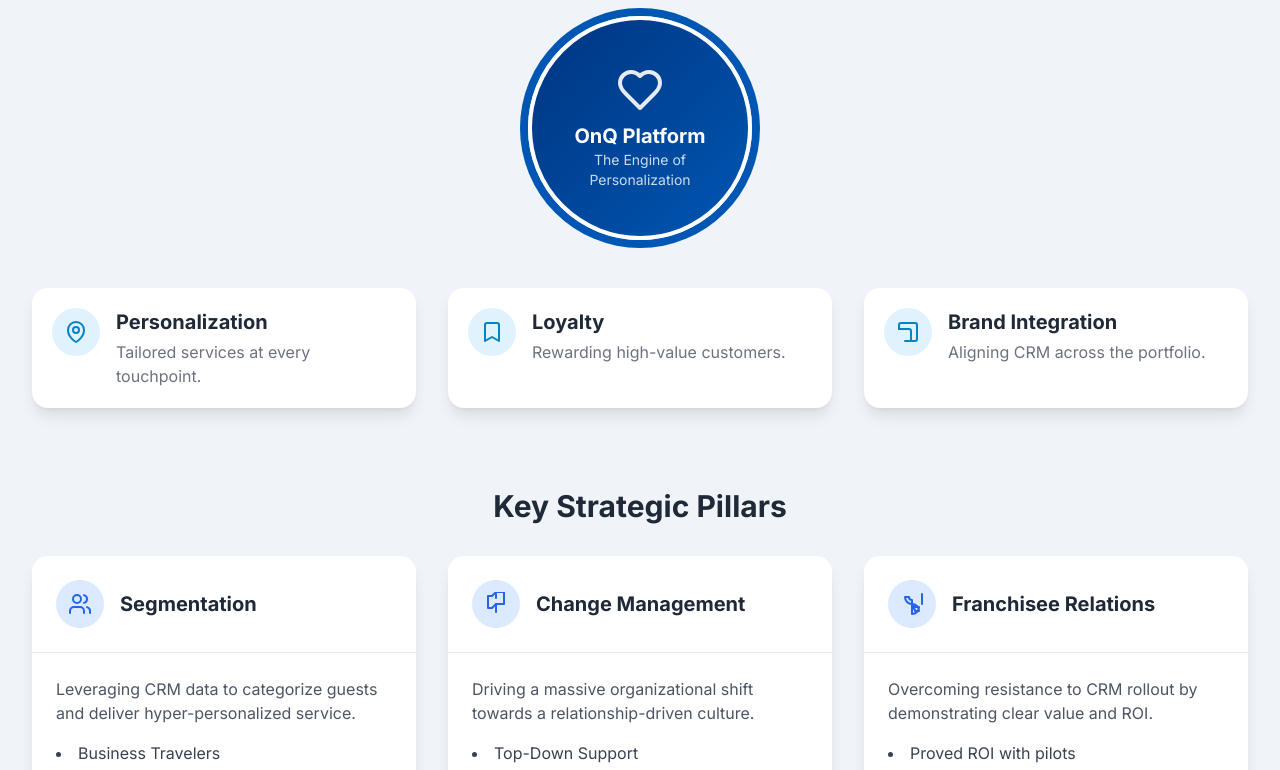
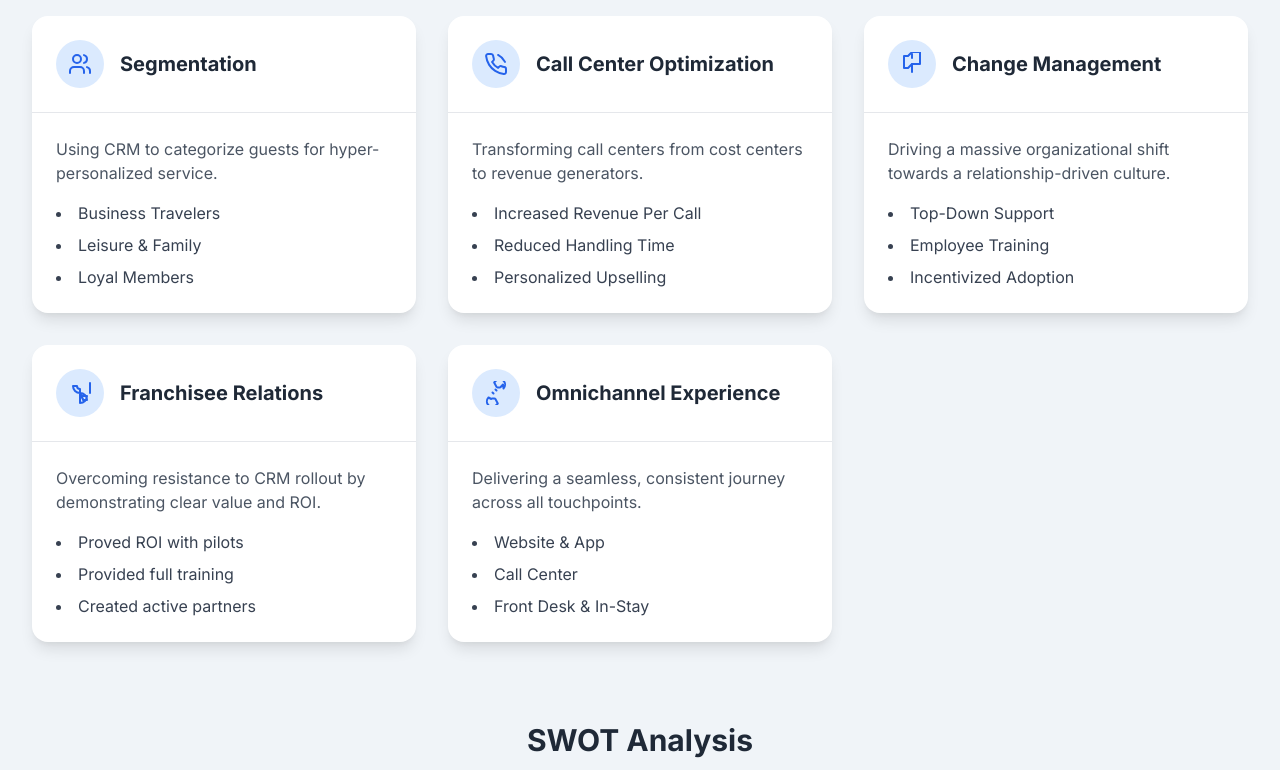
Before and after one commit to rahulxcodex/histon-hotels, a plain HTML site: page index.html in a window 1280 px wide. Shown: the part 496-1266 px from the top of the page. Drawn offline with nearby package versions, Linux system fonts and the light colour scheme.

Commit message:
Update index.html

```diff
--- a/index.html
+++ b/index.html
@@ -186,41 +186,34 @@
                 </div>
             </section>
 
-            <!-- CRM Strategy Section -->
+            <!-- Executing the Strategy Section -->
             <section class="mb-12 md:mb-20">
-                <h2 class="text-2xl sm:text-3xl font-bold text-center text-gray-800 mb-8">Core CRM Strategy</h2>
-                 <div class="relative flex justify-center items-center mb-10 md:mb-12">
-                     <div class="central-hub w-48 h-48 sm:w-56 sm:h-56 rounded-full flex flex-col justify-center items-center text-center p-4">
-                        <svg xmlns="http://www.w3.org/2000/svg" width="48" height="48" viewBox="0 0 24 24" fill="none" stroke="currentColor" stroke-width="2" stroke-linecap="round" stroke-linejoin="round" class="w-10 h-10 sm:w-12 sm:h-12 mb-2 opacity-90"><path d="M19 14c1.49-1.46 3-3.21 3-5.5A5.5 5.5 0 0 0 16.5 3c-1.76 0-3 .5-4.5 2-1.5-1.5-2.74-2-4.5-2A5.5 5.5 0 0 0 2 8.5c0 2.3 1.5 4.05 3 5.5l7 7Z"></path></svg>
-                        <h3 class="font-bold text-lg sm:text-xl leading-tight">OnQ Platform</h3>
-                        <p class="text-xs sm:text-sm opacity-80">The Engine of Personalization</p>
-                    </div>
-                </div>
-                <div class="grid grid-cols-1 md:grid-cols-2 lg:grid-cols-3 gap-6 md:gap-8">
-                    <div class="card p-5"><div class="flex items-start"><div class="crm-icon-bg p-3 rounded-full mr-4"><svg xmlns="http://www.w3.org/2000/svg" width="24" height="24" viewBox="0 0 24 24" fill="none" stroke="currentColor" stroke-width="2" stroke-linecap="round" stroke-linejoin="round"><path d="M12 22s-8-4.5-8-11.8A8 8 0 0 1 12 2a8 8 0 0 1 8 8.2c0 7.3-8 11.8-8 11.8z"></path><circle cx="12" cy="10" r="3"></circle></svg></div><div><h3 class="text-xl font-bold text-gray-800">Personalization</h3><p class="text-gray-500 mt-1">Tailored services at every touchpoint.</p></div></div></div>
-                    <div class="card p-5"><div class="flex items-start"><div class="crm-icon-bg p-3 rounded-full mr-4"><svg xmlns="http://www.w3.org/2000/svg" width="24" height="24" viewBox="0 0 24 24" fill="none" stroke="currentColor" stroke-width="2" stroke-linecap="round" stroke-linejoin="round"><path d="m19 21-7-4-7 4V5a2 2 0 0 1 2-2h10a2 2 0 0 1 2 2v16z"></path></svg></div><div><h3 class="text-xl font-bold text-gray-800">Loyalty</h3><p class="text-gray-500 mt-1">Rewarding high-value customers.</p></div></div></div>
-                    <div class="card p-5"><div class="flex items-start"><div class="crm-icon-bg p-3 rounded-full mr-4"><svg xmlns="http://www.w3.org/2000/svg" width="24" height="24" viewBox="0 0 24 24" fill="none" stroke="currentColor" stroke-width="2" stroke-linecap="round" stroke-linejoin="round"><path d="M3 9V5a2 2 0 0 1 2-2h14a2 2 0 0 1 2 2v14a2 2 0 0 1-2 2H9"></path><path d="M3 9h10a2 2 0 0 1 2 2v10"></path></svg></div><div><h3 class="text-xl font-bold text-gray-800">Brand Integration</h3><p class="text-gray-500 mt-1">Aligning CRM across the portfolio.</p></div></div></div>
-                </div>
-            </section>
-
-            <!-- New Strategic Pillars Section -->
-            <section class="mb-12 md:mb-20">
-                <h2 class="text-2xl sm:text-3xl font-bold text-center text-gray-800 mb-8">Key Strategic Pillars</h2>
-                <div class="grid grid-cols-1 lg:grid-cols-3 gap-8">
+                <h2 class="text-2xl sm:text-3xl font-bold text-center text-gray-800 mb-8">Executing the Strategy</h2>
+                <div class="grid grid-cols-1 md:grid-cols-2 lg:grid-cols-3 gap-8">
                     <!-- Customer Segmentation -->
                     <div class="card">
                         <div class="card-header"><div class="strat-icon p-3 rounded-full mr-4"><svg xmlns="http://www.w3.org/2000/svg" width="24" height="24" viewBox="0 0 24 24" fill="none" stroke="currentColor" stroke-width="2" stroke-linecap="round" stroke-linejoin="round"><path d="M16 21v-2a4 4 0 0 0-4-4H6a4 4 0 0 0-4 4v2"></path><circle cx="9" cy="7" r="4"></circle><path d="M22 21v-2a4 4 0 0 0-3-3.87"></path><path d="M16 3.13a4 4 0 0 1 0 7.75"></path></svg></div><h3 class="text-xl font-bold text-gray-800">Segmentation</h3></div>
-                        <div class="card-content"><p class="mb-4 text-gray-600">Leveraging CRM data to categorize guests and deliver hyper-personalized service.</p><ul class="space-y-2 text-gray-700 list-disc list-inside"><li>Business Travelers</li><li>Leisure & Family</li><li>Loyal Members</li><li>New Guests</li></ul></div>
+                        <div class="card-content"><p class="mb-4 text-gray-600">Using CRM to categorize guests for hyper-personalized service.</p><ul class="space-y-2 text-gray-700 list-disc list-inside"><li>Business Travelers</li><li>Leisure & Family</li><li>Loyal Members</li></ul></div>
+                    </div>
+                    <!-- Call Center Optimization -->
+                    <div class="card">
+                        <div class="card-header"><div class="strat-icon p-3 rounded-full mr-4"><svg xmlns="http://www.w3.org/2000/svg" width="24" height="24" viewBox="0 0 24 24" fill="none" stroke="currentColor" stroke-width="2" stroke-linecap="round" stroke-linejoin="round"><path d="M22 16.92v3a2 2 0 0 1-2.18 2 19.79 19.79 0 0 1-8.63-3.07 19.5 19.5 0 0 1-6-6 19.79 19.79 0 0 1-3.07-8.67A2 2 0 0 1 4.11 2h3a2 2 0 0 1 2 1.72 12.84 12.84 0 0 0 .7 2.81 2 2 0 0 1-.45 2.11L8.09 9.91a16 16 0 0 0 6 6l1.27-1.27a2 2 0 0 1 2.11-.45 12.84 12.84 0 0 0 2.81.7A2 2 0 0 1 22 16.92z"></path><path d="M14.05 2.95A16 16 0 0 1 21 9.9"></path></svg></div><h3 class="text-xl font-bold text-gray-800">Call Center Optimization</h3></div>
+                        <div class="card-content"><p class="mb-4 text-gray-600">Transforming call centers from cost centers to revenue generators.</p><ul class="space-y-2 text-gray-700 list-disc list-inside"><li>Increased Revenue Per Call</li><li>Reduced Handling Time</li><li>Personalized Upselling</li></ul></div>
                     </div>
                     <!-- Change Management -->
                     <div class="card">
                         <div class="card-header"><div class="strat-icon p-3 rounded-full mr-4"><svg xmlns="http://www.w3.org/2000/svg" width="24" height="24" viewBox="0 0 24 24" fill="none" stroke="currentColor" stroke-width="2" stroke-linecap="round" stroke-linejoin="round"><path d="M20 12h-8l-4 4H4V4h4l4-4h8z"></path><path d="M12 12v8"></path><path d="M12 2v4"></path></svg></div><h3 class="text-xl font-bold text-gray-800">Change Management</h3></div>
-                        <div class="card-content"><p class="mb-4 text-gray-600">Driving a massive organizational shift towards a relationship-driven culture.</p><ul class="space-y-2 text-gray-700 list-disc list-inside"><li>Top-Down Support</li><li>Employee Training</li><li>Incentivized Adoption</li><li>Cultural Shift</li></ul></div>
+                        <div class="card-content"><p class="mb-4 text-gray-600">Driving a massive organizational shift towards a relationship-driven culture.</p><ul class="space-y-2 text-gray-700 list-disc list-inside"><li>Top-Down Support</li><li>Employee Training</li><li>Incentivized Adoption</li></ul></div>
                     </div>
                     <!-- Franchisee Relations -->
                     <div class="card">
                         <div class="card-header"><div class="strat-icon p-3 rounded-full mr-4"><svg xmlns="http://www.w3.org/2000/svg" width="24" height="24" viewBox="0 0 24 24" fill="none" stroke="currentColor" stroke-width="2" stroke-linecap="round" stroke-linejoin="round"><path d="M12 22a7 7 0 0 0 7-7h-4a3 3 0 0 1-3-3V8a3 3 0 0 1-3-3H5a7 7 0 0 0 7 7v4a3 3 0 0 1 3 3h4a7 7 0 0 0-7-7Z"></path><path d="M22 12V2"></path></svg></div><h3 class="text-xl font-bold text-gray-800">Franchisee Relations</h3></div>
-                        <div class="card-content"><p class="mb-4 text-gray-600">Overcoming resistance to CRM rollout by demonstrating clear value and ROI.</p><ul class="space-y-2 text-gray-700 list-disc list-inside"><li>Proved ROI with pilots</li><li>Provided full training</li><li>Shared revenue data</li><li>Created active partners</li></ul></div>
+                        <div class="card-content"><p class="mb-4 text-gray-600">Overcoming resistance to CRM rollout by demonstrating clear value and ROI.</p><ul class="space-y-2 text-gray-700 list-disc list-inside"><li>Proved ROI with pilots</li><li>Provided full training</li><li>Created active partners</li></ul></div>
+                    </div>
+                    <!-- Omnichannel Experience -->
+                    <div class="card">
+                        <div class="card-header"><div class="strat-icon p-3 rounded-full mr-4"><svg xmlns="http://www.w3.org/2000/svg" width="24" height="24" viewBox="0 0 24 24" fill="none" stroke="currentColor" stroke-width="2" stroke-linecap="round" stroke-linejoin="round"><path d="M4.5 16.5c-2.1 2.2-2.1 5.6 0 7.8 2.1 2.2 5.5 2.2 7.6 0l1.5-1.5c.1-.1.2-.2.2-.3l-2.4-4.4c-.2-.4-.6-.6-1-.6h-2.2c-.4 0-.7.2-.9.5L4.5 16.5z"></path><path d="m19.5 7.5c2.1-2.2 2.1-5.6 0-7.8-2.1-2.2-5.5-2.2-7.6 0l-1.5 1.5c-.1.1-.2.2-.2.3l2.4 4.4c.2.4.6.6 1 .6h2.2c.4 0 .7-.2.9-.5l2.3-2.5z"></path><path d="m11.5 8.5 1 1"></path><path d="m8.5 11.5 1 1"></path></svg></div><h3 class="text-xl font-bold text-gray-800">Omnichannel Experience</h3></div>
+                        <div class="card-content"><p class="mb-4 text-gray-600">Delivering a seamless, consistent journey across all touchpoints.</p><ul class="space-y-2 text-gray-700 list-disc list-inside"><li>Website & App</li><li>Call Center</li><li>Front Desk & In-Stay</li></ul></div>
                     </div>
                 </div>
             </section>
```
